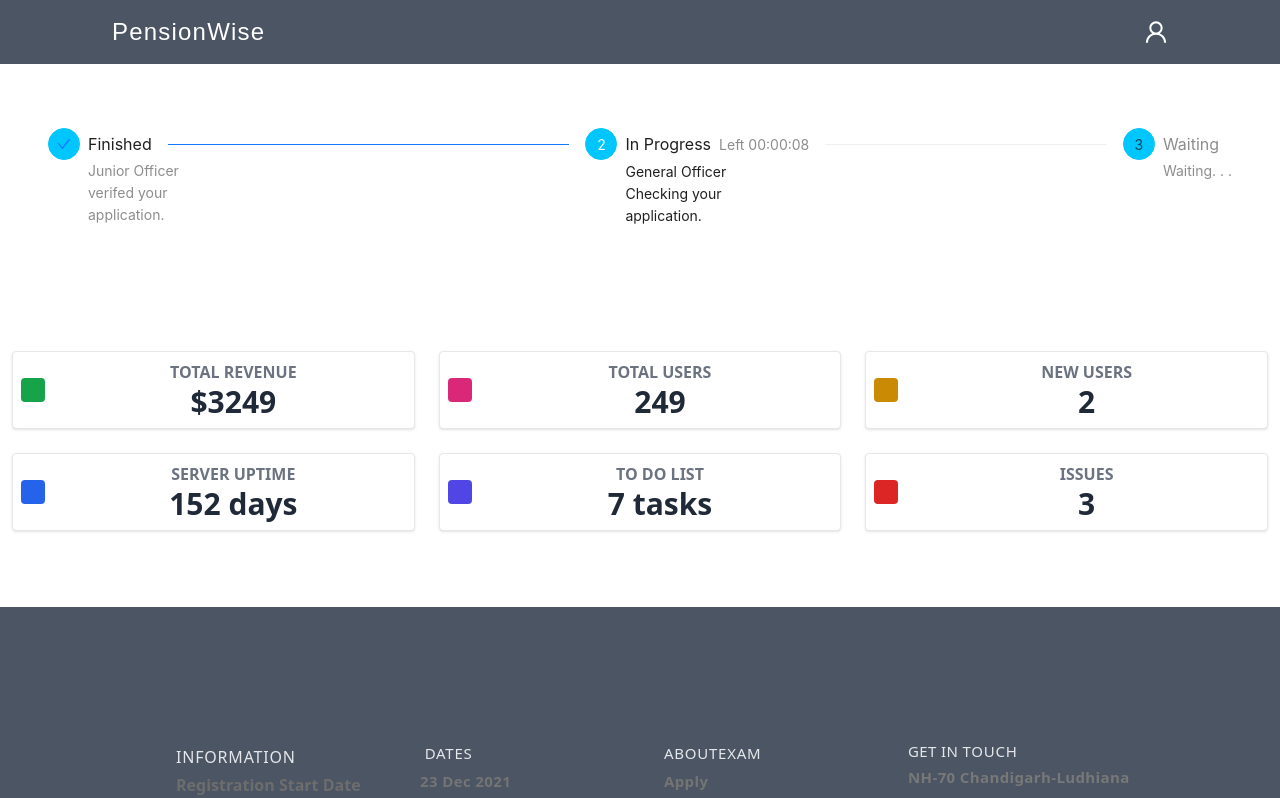
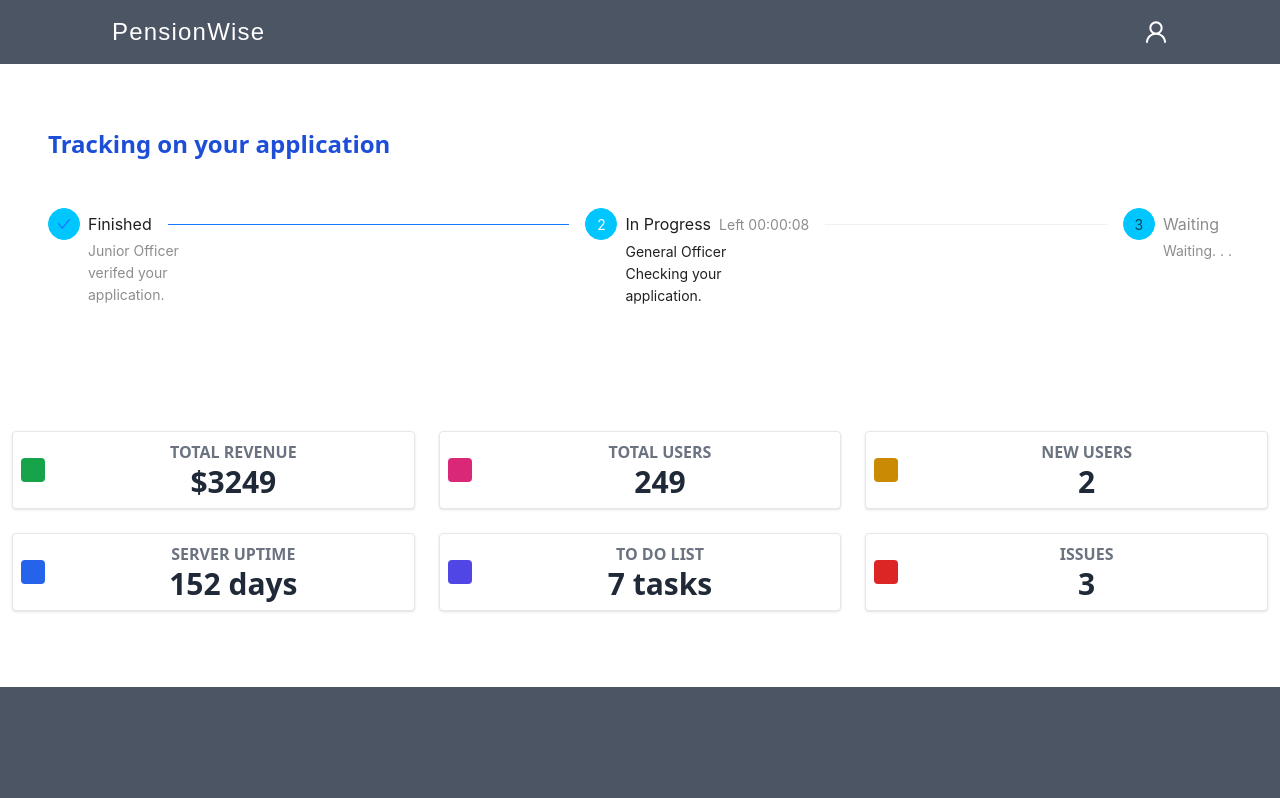
Before and after one commit to codex-rakibul/PensionWise, a Next.js app: page /dashboard in a window 1280 px wide. Shown: the top 798 px of the page. Built offline with nearby package versions, Linux system fonts and the light colour scheme; a web font is replaced by a local one.

Commit message:
procces step

```diff
--- a/components/dashboard/pension-holder.js
+++ b/components/dashboard/pension-holder.js
@@ -9,6 +9,9 @@ function PensionHolder() {
     const description3 = 'Waiting. . .';
     const pensionProcess =(
         <div className='pt-32 px-12'>
+            <div className='pb-12 text-2xl font-semibold text-blue-700'>
+                Tracking on your application
+            </div>
             <Steps
                 current={1}
                 items={[
```
